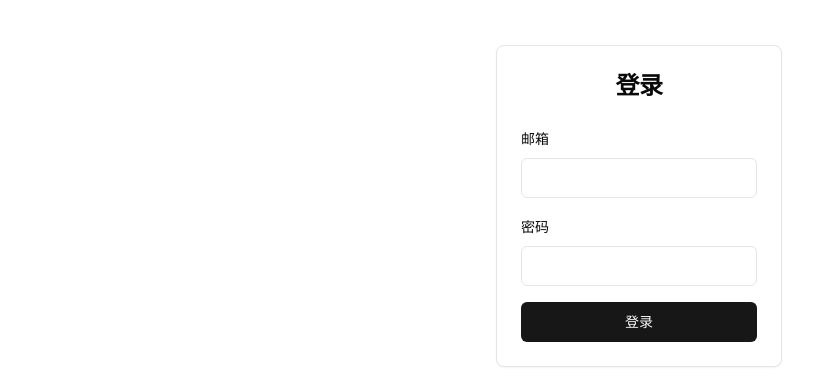
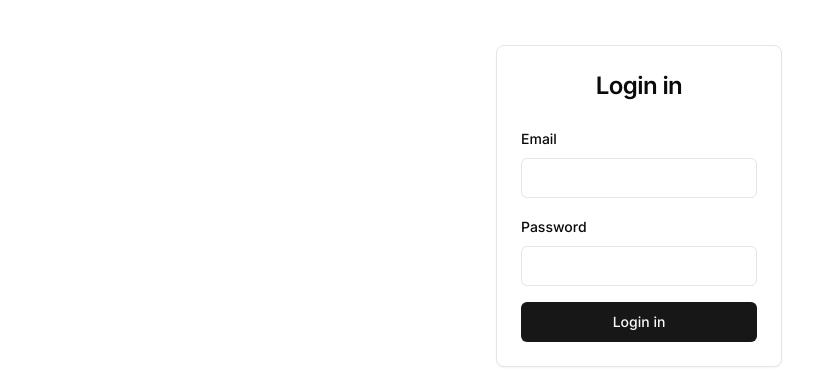
Before and after one commit to JulianZ-CD/uwvault, a Next.js app: page /login in a window 1280 px wide. Shown: the part 275-667 px from the top of the page, without its empty margins (1-814 px from the left). Built offline with nearby package versions, Linux system fonts and the light colour scheme.

Commit message:
feat: update authentication and login form with improved environment variables and localization

```diff
--- a/app/(auth)/login/page.tsx
+++ b/app/(auth)/login/page.tsx
@@ -2,8 +2,8 @@ import { LoginForm } from '@/app/components/auth/LoginForm';
 import { Metadata } from 'next';
 
 export const metadata: Metadata = {
-  title: '登录 | UWvault',
-  description: '登录到 UWvault',
+  title: 'Login | UWvault',
+  description: 'Login to UWvault',
 };
 
 export default function LoginPage() {
--- a/app/components/auth/LoginForm.tsx
+++ b/app/components/auth/LoginForm.tsx
@@ -13,9 +13,12 @@ import { Label } from '@/app/components/ui/label';
 import { Input } from '@/app/components/ui/input';
 import { Button } from '@/app/components/ui/button';
 import { Alert, AlertDescription } from '@/app/components/ui/alert';
+import { useToast } from '@/app/hooks/use-toast';
 
 export function LoginForm() {
   const router = useRouter();
+  const { toast } = useToast();
+
   const [error, setError] = useState<string | null>(null);
 
   const handleSubmit = async (e: React.FormEvent<HTMLFormElement>) => {
@@ -32,11 +35,15 @@ export function LoginForm() {
       if (response?.error) {
         setError(response.error);
       } else {
+        toast({
+          title: 'Login successful',
+          description: 'Welcome back!',
+        });
         router.push('/');
         router.refresh();
       }
     } catch (error) {
-      setError('登录失败，请重试');
+      setError('Login failed, please try again');
     }
   };
 
@@ -44,7 +51,7 @@ export function LoginForm() {
     <div className="min-h-screen flex items-center justify-center">
       <Card className="w-full max-w-md">
         <CardHeader>
-          <CardTitle className="text-2xl text-center">登录</CardTitle>
+          <CardTitle className="text-2xl text-center">Login in</CardTitle>
         </CardHeader>
         <CardContent>
           <form onSubmit={handleSubmit} className="space-y-4">
@@ -55,17 +62,17 @@ export function LoginForm() {
             )}
 
             <div className="space-y-2">
-              <Label htmlFor="email">邮箱</Label>
+              <Label htmlFor="email">Email</Label>
               <Input id="email" name="email" type="email" required />
             </div>
 
             <div className="space-y-2">
-              <Label htmlFor="password">密码</Label>
+              <Label htmlFor="password">Password</Label>
               <Input id="password" name="password" type="password" required />
             </div>
 
             <Button type="submit" className="w-full">
-              登录
+              Login in
             </Button>
           </form>
         </CardContent>
--- a/package.json
+++ b/package.json
@@ -22,7 +22,7 @@
     "@radix-ui/react-popover": "^1.1.5",
     "@radix-ui/react-select": "^2.1.5",
     "@radix-ui/react-slot": "^1.1.1",
-    "@radix-ui/react-toast": "^1.2.5",
+    "@radix-ui/react-toast": "^1.2.6",
     "@supabase/supabase-js": "^2.48.1",
     "@types/node": "22.5.5",
     "@types/react": "18.3.8",
```
Also changed, not shown: auth.ts (+7 -2 lines), 1 other file (tests, documents, lock files or other folders).
